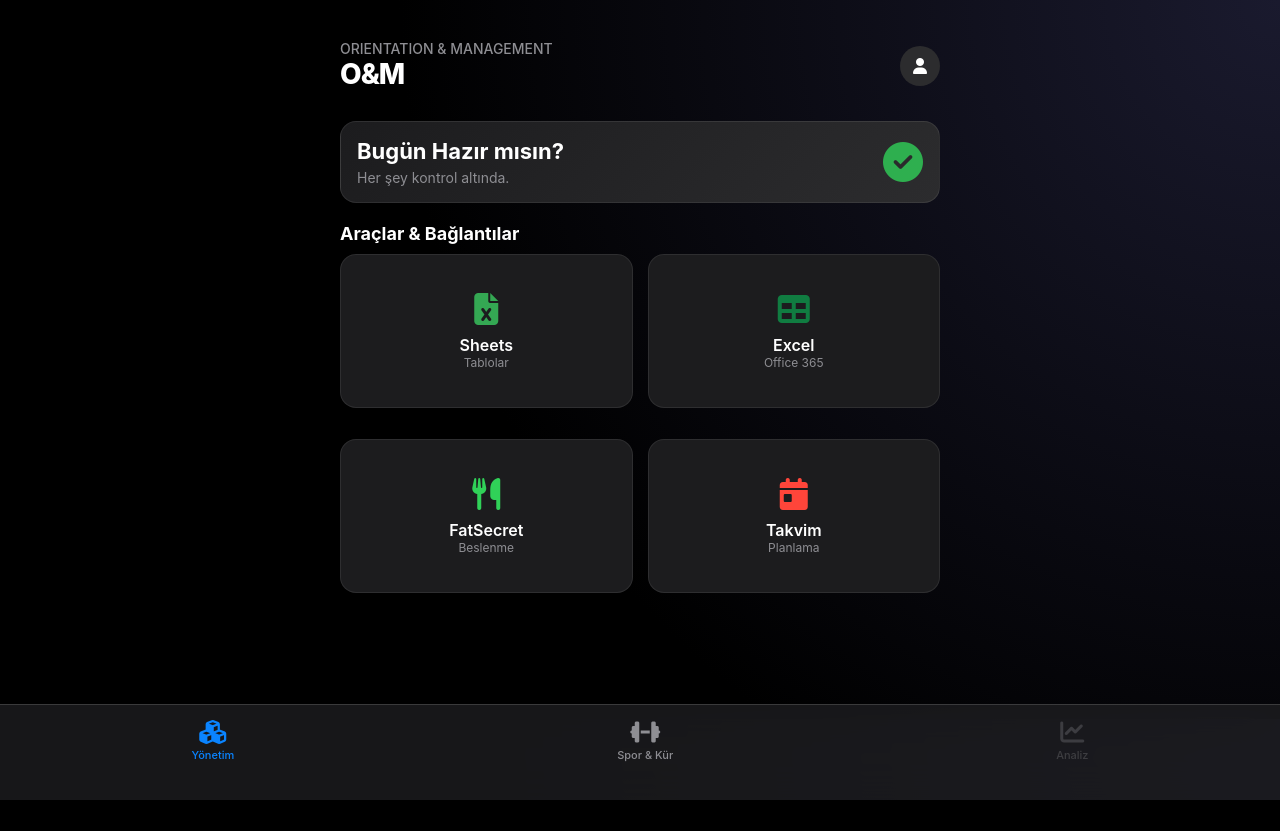
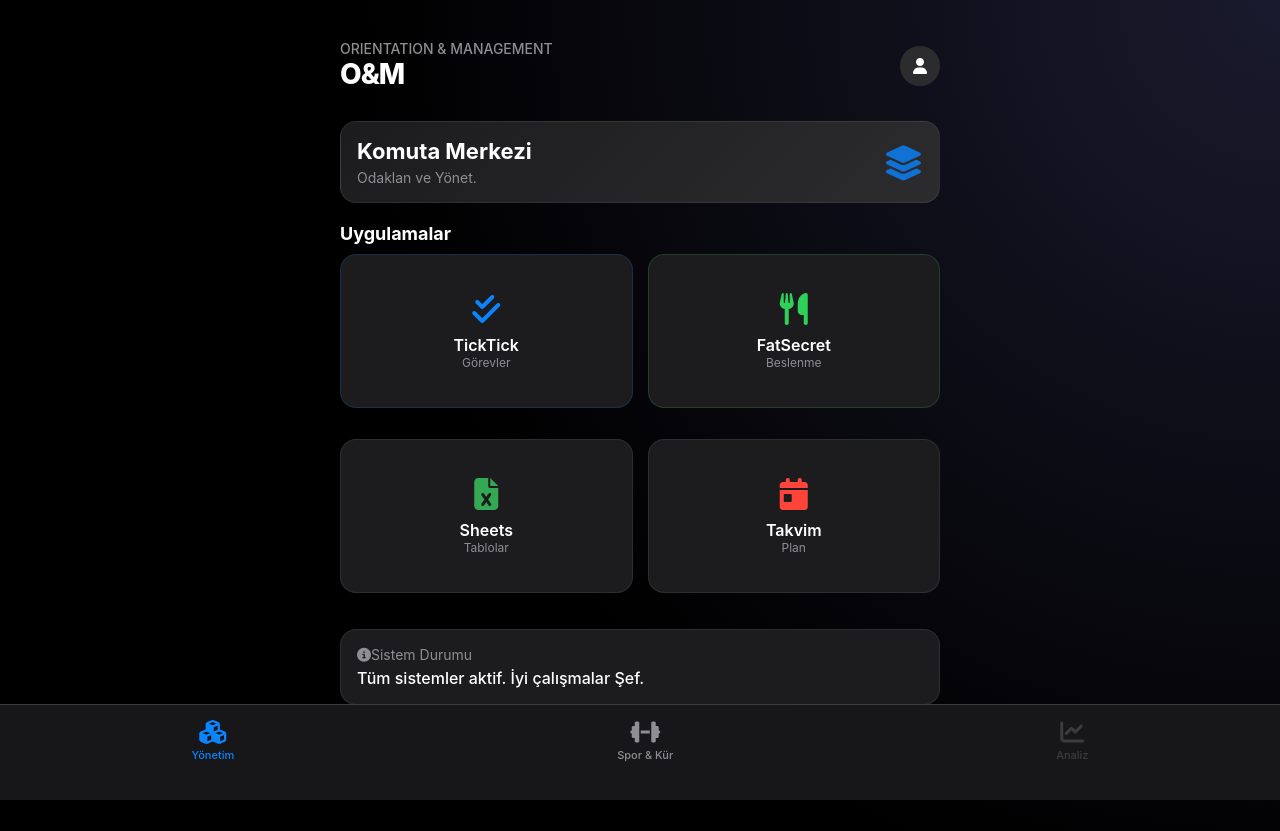
Before and after one commit to muhammed5875002-crypto/cortex-app, a Flask app: page / in a window 1280 px wide. Before the commit the page ends 800 px from the top, so only its background shows below. Run offline with Flask 3, Linux system fonts and the light colour scheme; the visitor is signed in with stand-in values (Sample User, id 1).

Commit message:
TickTick eklendi ve DB hatasi cozuldu

```diff
--- a/app.py
+++ b/app.py
@@ -6,10 +6,10 @@
 from flask import Flask, render_template, request, redirect, url_for, Response, session
 
 app = Flask(__name__)
-app.secret_key = os.environ.get('SECRET_KEY', 'om_system_key_2025')
+app.secret_key = os.environ.get('SECRET_KEY', 'om_system_key_fixed')
 app.permanent_session_lifetime = timedelta(days=90)
 
-# --- VERİTABANI BAĞLANTISI ---
+# --- DB BAĞLANTISI ---
 BASE_DIR = os.path.abspath(os.path.dirname(__file__))
 DB_NAME = os.path.join(BASE_DIR, "lifeos.db")
 
@@ -36,35 +36,37 @@
         return f(*args, **kwargs)
     return decorated
 
-# --- DB KURULUMU (SUPPLEMENT SİSTEMİ) ---
+# --- DB KURULUMU (Onarıcı Mod) ---
 def init_db():
-    conn = get_db_connection()
+    try:
+        conn = get_db_connection()
 
-    # Temel Tablolar
-    conn.execute('CREATE TABLE IF NOT EXISTS logs (id INTEGER PRIMARY KEY AUTOINCREMENT, tarih TEXT, kilo REAL)')
+        # Tabloları Garantiye Al
+        conn.execute('CREATE TABLE IF NOT EXISTS logs (id INTEGER PRIMARY KEY AUTOINCREMENT, tarih TEXT, kilo REAL)')
+        conn.execute('CREATE TABLE IF NOT EXISTS supplements_def (id INTEGER PRIMARY KEY AUTOINCREMENT, name TEXT, dozaj TEXT)')
+        conn.execute('CREATE TABLE IF NOT EXISTS supplement_logs (id INTEGER PRIMARY KEY AUTOINCREMENT, sup_id INTEGER, tarih TEXT)')
+        conn.execute('CREATE TABLE IF NOT EXISTS workouts (id INTEGER PRIMARY KEY AUTOINCREMENT, bolge TEXT, hareket TEXT, set_sayisi INTEGER, tarih TEXT)')
 
-    # SUPPLEMENT TANIMLARI (Sabit Liste)
-    conn.execute('CREATE TABLE IF NOT EXISTS supplements_def (id INTEGER PRIMARY KEY AUTOINCREMENT, name TEXT, dozaj TEXT)')
+        # Varsayılan Supplement Kontrolü
+        # Hata olmaması için tabloyu kontrol et, boşsa doldur
+        cur = conn.execute('SELECT count(*) FROM supplements_def')
+        if cur.fetchone()[0] == 0:
+            defaults = [
+                ('Creatine', '5g'),
+                ('Whey Protein', '1 Ölçek'),
+                ('Multivitamin', '1 Tablet'),
+                ('Pre-Workout', '1 Ölçek'),
+                ('Omega-3', '1000mg'),
+                ('ZMA', 'Yatmadan Önce')
+            ]
+            conn.executemany('INSERT INTO supplements_def (name, dozaj) VALUES (?, ?)', defaults)
 
-    # GÜNLÜK SUPPLEMENT TAKİBİ
-    conn.execute('CREATE TABLE IF NOT EXISTS supplement_logs (id INTEGER PRIMARY KEY AUTOINCREMENT, sup_id INTEGER, tarih TEXT)')
+        conn.commit()
+        conn.close()
+    except Exception as e:
+        print(f"DB HATASI: {e}")
 
-    # ANTRENMAN GÜNLÜĞÜ
-    conn.execute('CREATE TABLE IF NOT EXISTS workouts (id INTEGER PRIMARY KEY AUTOINCREMENT, bolge TEXT, hareket TEXT, set_sayisi INTEGER, tarih TEXT)')
-
-    # Varsayılan Supplementleri Ekle (Eğer boşsa)
-    cur = conn.execute('SELECT count(*) FROM supplements_def')
-    if cur.fetchone()[0] == 0:
-        defaults = [
-            ('Creatine', '5g'), ('Whey Protein', '1 Ölçek'),
-            ('Multivitamin', '1 Tablet'), ('Pre-Workout', '1 Ölçek'),
-            ('Omega-3', '1000mg'), ('ZMA', 'Yatmadan Önce')
-        ]
-        conn.executemany('INSERT INTO supplements_def (name, dozaj) VALUES (?, ?)', defaults)
-
-    conn.commit()
-    conn.close()
-
+# Uygulama başlarken DB'yi kontrol et
 init_db()
 
 # --- ROTALAR ---
@@ -81,47 +83,53 @@
     bugun = datetime.now().strftime("%Y-%m-%d")
 
     if request.method == 'POST':
-        # SUPPLEMENT TİKLEME / KALDIRMA
-        if 'toggle_sup' in request.form:
-            sup_id = request.form.get('sup_id')
-            # Bugün bu supplement alınmış mı?
-            check = conn.execute('SELECT id FROM supplement_logs WHERE sup_id = ? AND tarih = ?', (sup_id, bugun)).fetchone()
-            if check:
-                conn.execute('DELETE FROM supplement_logs WHERE id = ?', (check['id'],)) # Varsa sil (Tiki kaldır)
-            else:
-                conn.execute('INSERT INTO supplement_logs (sup_id, tarih) VALUES (?, ?)', (sup_id, bugun)) # Yoksa ekle
+        try:
+            # SUPPLEMENT TİKLEME
+            if 'toggle_sup' in request.form:
+                sup_id = request.form.get('sup_id')
+                check = conn.execute('SELECT id FROM supplement_logs WHERE sup_id = ? AND tarih = ?', (sup_id, bugun)).fetchone()
+                if check:
+                    conn.execute('DELETE FROM supplement_logs WHERE id = ?', (check['id'],))
+                else:
+                    conn.execute('INSERT INTO supplement_logs (sup_id, tarih) VALUES (?, ?)', (sup_id, bugun))
 
-        # ANTRENMAN EKLEME
-        elif 'add_workout' in request.form:
-            bolge = request.form.get('bolge')
-            hareket = request.form.get('hareket')
-            sets = request.form.get('sets')
-            conn.execute('INSERT INTO workouts (bolge, hareket, set_sayisi, tarih) VALUES (?, ?, ?, ?)', (bolge, hareket, sets, bugun))
+            # ANTRENMAN EKLEME
+            elif 'add_workout' in request.form:
+                bolge = request.form.get('bolge')
+                hareket = request.form.get('hareket')
+                sets = request.form.get('sets')
+                conn.execute('INSERT INTO workouts (bolge, hareket, set_sayisi, tarih) VALUES (?, ?, ?, ?)', (bolge, hareket, sets, bugun))
 
-        # ANTRENMAN SİLME
-        elif 'del_workout' in request.form:
-            conn.execute('DELETE FROM workouts WHERE id = ?', (request.form.get('w_id'),))
+            # ANTRENMAN SİLME
+            elif 'del_workout' in request.form:
+                conn.execute('DELETE FROM workouts WHERE id = ?', (request.form.get('w_id'),))
 
-        conn.commit()
+            conn.commit()
+        except Exception as e:
+            print(f"POST HATASI: {e}")
+
         return redirect(url_for('fitness'))
 
-    # Verileri Çek
-    sups_def = conn.execute('SELECT * FROM supplements_def').fetchall()
-    # Bugün alınanları listele
-    taken_logs = conn.execute('SELECT sup_id FROM supplement_logs WHERE tarih = ?', (bugun,)).fetchall()
-    taken_ids = [row['sup_id'] for row in taken_logs]
+    # VERİ ÇEKME (Hata korumalı)
+    try:
+        sups_def = conn.execute('SELECT * FROM supplements_def').fetchall()
+        taken_logs = conn.execute('SELECT sup_id FROM supplement_logs WHERE tarih = ?', (bugun,)).fetchall()
+        taken_ids = [row['sup_id'] for row in taken_logs]
 
-    # Birleştir: Hangi supplement, dozaj ne, alındı mı?
-    supplement_list = []
-    for s in sups_def:
-        supplement_list.append({
-            'id': s['id'],
-            'name': s['name'],
-            'dozaj': s['dozaj'],
-            'taken': (s['id'] in taken_ids)
-        })
+        supplement_list = []
+        for s in sups_def:
+            supplement_list.append({
+                'id': s['id'],
+                'name': s['name'],
+                'dozaj': s['dozaj'],
+                'taken': (s['id'] in taken_ids)
+            })
 
-    todays_workout = conn.execute('SELECT * FROM workouts WHERE tarih = ?', (bugun,)).fetchall()
+        todays_workout = conn.execute('SELECT * FROM workouts WHERE tarih = ?', (bugun,)).fetchall()
+    except:
+        # Eğer tablo yoksa boş liste dön, site çökmesin
+        supplement_list = []
+        todays_workout = []
 
     conn.close()
     return render_template('fitness.html', supplements=supplement_list, workouts=todays_workout)
--- a/templates/dashboard.html
+++ b/templates/dashboard.html
@@ -2,19 +2,35 @@
 
 {% block content %}
 
-<div class="ios-card" style="background: linear-gradient(135deg, #1c1c1e 0%, #2c2c2e 100%);">
+<div class="ios-card" style="background: linear-gradient(135deg, #1c1c1e 0%, #2c2c2e 100%); margin-bottom: 20px;">
     <div style="display: flex; justify-content: space-between; align-items: center;">
         <div>
-            <h3 style="margin: 0; font-size: 22px;">Bugün Hazır mısın?</h3>
-            <p style="margin: 5px 0 0 0; color: var(--text-sec); font-size: 14px;">Her şey kontrol altında.</p>
+            <h3 style="margin: 0; font-size: 22px;">Komuta Merkezi</h3>
+            <p style="margin: 5px 0 0 0; color: var(--text-sec); font-size: 14px;">Odaklan ve Yönet.</p>
         </div>
-        <i class="fas fa-check-circle" style="font-size: 40px; color: var(--success); opacity: 0.8;"></i>
+        <i class="fas fa-layer-group" style="font-size: 35px; color: var(--primary); opacity: 0.8;"></i>
     </div>
 </div>
 
-<h4 style="margin: 20px 0 10px 0; font-size: 18px;">Araçlar & Bağlantılar</h4>
+<h4 style="margin: 0 0 10px 0; font-size: 18px;">Uygulamalar</h4>
 
 <div style="display: grid; grid-template-columns: 1fr 1fr; gap: 15px;">
+
+    <a href="ticktick://" style="text-decoration: none;">
+        <div class="ios-card" style="display: flex; flex-direction: column; align-items: center; justify-content: center; height: 120px; border: 1px solid rgba(10, 132, 255, 0.2);">
+            <i class="fas fa-check-double" style="font-size: 32px; color: #0A84FF; margin-bottom: 10px;"></i>
+            <span style="font-weight: 600; color: white;">TickTick</span>
+            <span style="font-size: 12px; color: var(--text-sec);">Görevler</span>
+        </div>
+    </a>
+
+    <a href="fatsecret://" style="text-decoration: none;">
+        <div class="ios-card" style="display: flex; flex-direction: column; align-items: center; justify-content: center; height: 120px; border: 1px solid rgba(48, 209, 88, 0.2);">
+            <i class="fas fa-utensils" style="font-size: 32px; color: #30D158; margin-bottom: 10px;"></i>
+            <span style="font-weight: 600; color: white;">FatSecret</span>
+            <span style="font-size: 12px; color: var(--text-sec);">Beslenme</span>
+        </div>
+    </a>
 
     <a href="https://docs.google.com/spreadsheets" target="_blank" style="text-decoration: none;">
         <div class="ios-card" style="display: flex; flex-direction: column; align-items: center; justify-content: center; height: 120px;">
@@ -24,29 +40,19 @@
         </div>
     </a>
 
-    <a href="https://www.office.com/launch/excel" target="_blank" style="text-decoration: none;">
-        <div class="ios-card" style="display: flex; flex-direction: column; align-items: center; justify-content: center; height: 120px;">
-            <i class="fas fa-table" style="font-size: 32px; color: #107C41; margin-bottom: 10px;"></i>
-            <span style="font-weight: 600; color: white;">Excel</span>
-            <span style="font-size: 12px; color: var(--text-sec);">Office 365</span>
-        </div>
-    </a>
-
-    <a href="fatsecret://" style="text-decoration: none;">
-        <div class="ios-card" style="display: flex; flex-direction: column; align-items: center; justify-content: center; height: 120px;">
-            <i class="fas fa-utensils" style="font-size: 32px; color: var(--success); margin-bottom: 10px;"></i>
-            <span style="font-weight: 600; color: white;">FatSecret</span>
-            <span style="font-size: 12px; color: var(--text-sec);">Beslenme</span>
-        </div>
-    </a>
-
     <a href="calshow://" style="text-decoration: none;">
         <div class="ios-card" style="display: flex; flex-direction: column; align-items: center; justify-content: center; height: 120px;">
-            <i class="fas fa-calendar-day" style="font-size: 32px; color: var(--danger); margin-bottom: 10px;"></i>
+            <i class="fas fa-calendar-day" style="font-size: 32px; color: #FF453A; margin-bottom: 10px;"></i>
             <span style="font-weight: 600; color: white;">Takvim</span>
-            <span style="font-size: 12px; color: var(--text-sec);">Planlama</span>
+            <span style="font-size: 12px; color: var(--text-sec);">Plan</span>
         </div>
     </a>
 
 </div>
+
+<div class="ios-card" style="margin-top: 20px;">
+    <div style="font-size: 14px; color: var(--text-sec); margin-bottom: 5px;"><i class="fas fa-info-circle me-2"></i>Sistem Durumu</div>
+    <div style="font-size: 16px; font-weight: 500;">Tüm sistemler aktif. İyi çalışmalar Şef.</div>
+</div>
+
 {% endblock %}
```
